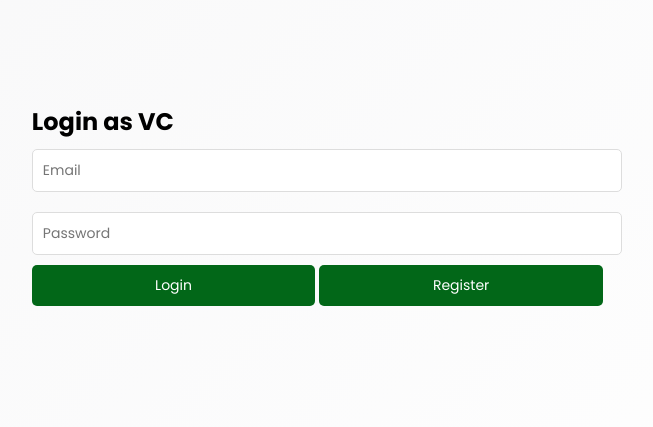
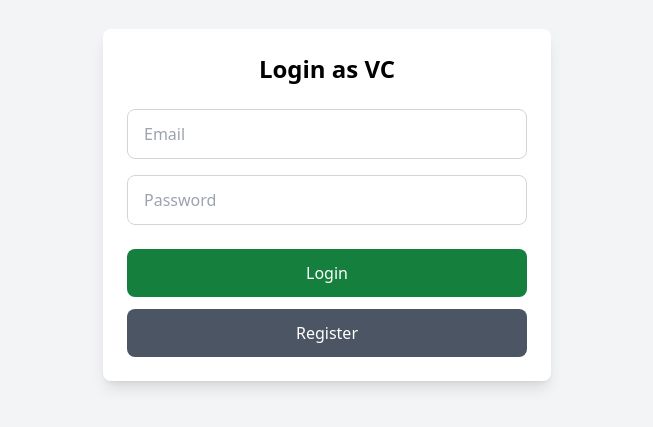
Before and after one commit to utsobnawaz/vc_ruet, a website: page vc_login/login.html in a window 1280 px wide. Shown: the part 195-622 px from the top of the page, without its empty margins (313-966 px from the left). Drawn offline with nearby package versions, Linux system fonts and the light colour scheme; a web font is replaced by a local one.

Commit message:
Today Commit

```diff
--- a/vc_login/login.html
+++ b/vc_login/login.html
@@ -1,46 +1,42 @@
 <!DOCTYPE html>
-<html>
+<html lang="en">
     <head>
         <meta charset="utf-8">
-        <title>Login + Firebase Database</title>
-        <!-- Cool Google Fonts -->
-        <link rel="preconnect" href="https://fonts.gstatic.com">
-        <link href="https://fonts.googleapis.com/css2?family=Montserrat&display=swap" rel="stylesheet">
-        <link href="https://fonts.googleapis.com/css2?family=Montserrat:wght@900&display=swap" rel="stylesheet">
-        <link href="https://fonts.googleapis.com/css2?family=Montserrat:wght@500&display=swap" rel="stylesheet">
+        <meta name="viewport" content="width=device-width, initial-scale=1.0">
+        <title>Login  Database</title>
+
+        <!-- Tailwind CSS CDN -->
+        <script src="https://cdn.tailwindcss.com"></script>
+
+        <!-- Google Fonts -->
+        <link href="https://fonts.googleapis.com/css2?family=Montserrat:wght@500;900&display=swap" rel="stylesheet">
         <link href="https://fonts.googleapis.com/css2?family=Bowlby+One+SC&display=swap" rel="stylesheet">
-        <!-- Our stylesheet -->
-        <link rel="stylesheet" type="text/css" href="index.css">
     </head>
-    <body>
-        <div id="content_container">
-            <div id="form_container">
-                <div id="form_header_container">
-                    <h2 id="form_header"> Login as VC </h2>
+    <body class="flex items-center justify-center min-h-screen bg-gray-100 p-4">
+        <div class="w-full max-w-md bg-white shadow-lg rounded-lg p-6">
+            <h2 class="text-2xl font-extrabold text-center mb-6">Login as VC</h2>
+
+            <div class="space-y-4">
+                <input type="email" id="email" placeholder="Email"
+                    class="w-full px-4 py-3 border border-gray-300 rounded-lg focus:outline-none focus:ring-2 focus:ring-blue-500">
+                <input type="password" id="password" placeholder="Password"
+                    class="w-full px-4 py-3 border border-gray-300 rounded-lg focus:outline-none focus:ring-2 focus:ring-blue-500">
             </div>
 
-                <div id="form_content_container">
-                    <div id="form_content_inner_container">
-                        <input type="email" id="email" placeholder="Email">
-                        <input type="password" id="password" placeholder="Password">
-
-                        <div id="button_container">
-                            <button onclick="login()">Login</button>
-                            <button onclick="register()">Register</button>
-                        </div>
-
+            <div class="mt-6 space-y-3">
+                <button onclick="login()"
+                    class="w-full bg-green-700 text-white py-3 rounded-lg hover:bg-green-700 transition">Login</button>
+                <button onclick="register()"
+                    class="w-full bg-gray-600 text-white py-3 rounded-lg hover:bg-gray-700 transition">Register</button>
             </div>
         </div>
-            </div>
-        </div>
-    </body>
 
         <!-- Firebase SDK -->
         <script src="https://www.gstatic.com/firebasejs/8.6.8/firebase-app.js"></script>
         <script src="https://www.gstatic.com/firebasejs/8.6.8/firebase-auth.js"></script>
         <script src="https://www.gstatic.com/firebasejs/8.6.8/firebase-database.js"></script>
 
-    <!-- Our script must be loaded after firebase references -->
+        <!-- Custom JS -->
         <script src="index.js"></script>
-
+    </body>
 </html>
```
Lines whose indentation alone changed are shown as unchanged.
